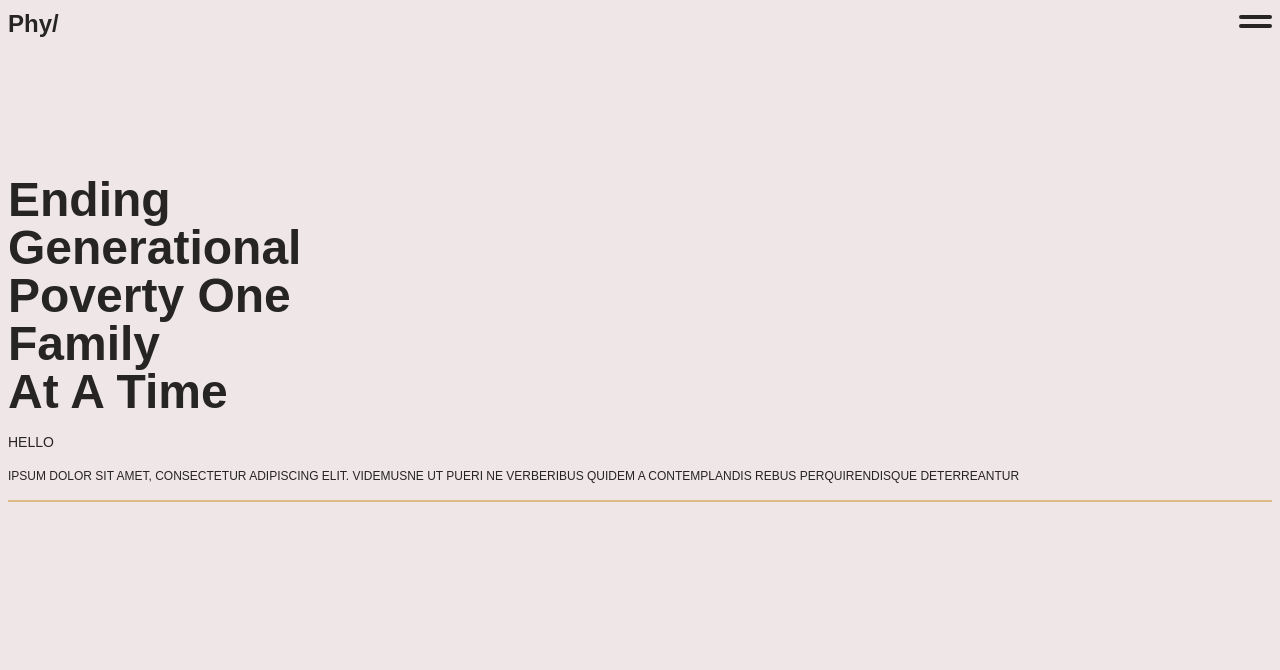
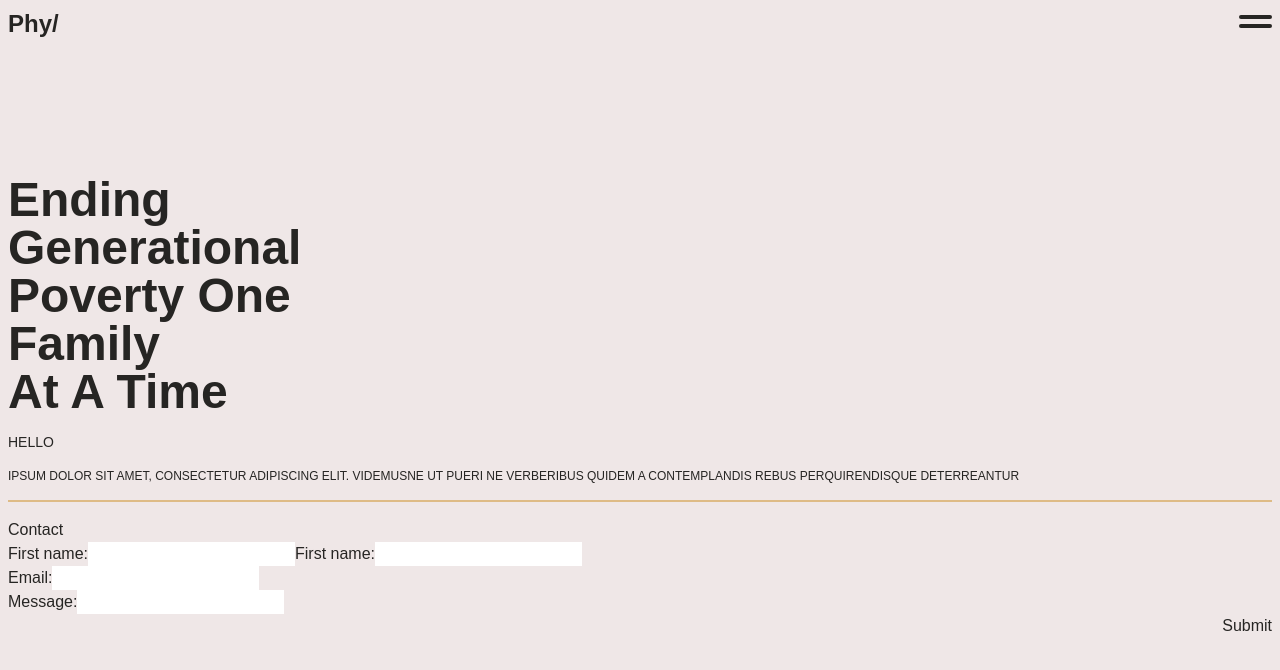
Before and after one commit to ddanner97/Phy-Financial, a React (Create React App) app: page / in a window 1280 px wide. Shown: the top 670 px of the page. Built offline with nearby package versions, Linux system fonts and the light colour scheme.

Commit message:
Add static contact form and home page styling

```diff
--- a/src/App.js
+++ b/src/App.js
@@ -18,10 +18,21 @@ function App() {
       {/* Loading Screen */}
       {loading &&
         <div className='absolute h-screen w-screen bg-secondary'>
-          <h1 className=' text-4xl text-primary relative top-2/4 text-center'>Welcome,</h1>
+          {/* <h1 className=' text-4xl text-primary relative top-2/4 text-center'>Welcome,</h1> */}
+          <div className="waviy text-4xl text-primary relative top-2/4 text-center">
+            <span className='animation-flip'>L</span>
+            <span>o</span>
+            <span>a</span>
+            <span>d</span>
+            <span>i</span>
+            <span>n</span>
+            <span>g</span>
+            <span>.</span>
+          </div>
         </div>
       }
 
+      {!loading &&
         <div className="main-view h-screen bg-primary text-secondary px-2">
 
         {/* Header - Navigation Bar */}
@@ -79,11 +90,47 @@ function App() {
           {/* About */}
 
           {/* Contact */}
-        <div className="contact">
+          <div id="contact" className="contact bg-primary">
+            <h1 className='pt-4 text-3xl'>Contact</h1>
+
+            <form>
+              <div className="name flex justify-between my-2">
+                <div className="first-name flex flex-col">
+                  <label for="fname">First name:</label>
+                  <input type="text" id="fname" name="fname"/>
+                </div>
+
+                <div className="last-name flex flex-col">
+                  <label for="fname">First name:</label>
+                  <input type="text" id="fname" name="fname"/>
+                </div>
+              </div>
+
+              <div className="email flex flex-col my-2">
+                <label for="email">Email:</label>
+                <input type="text" id="email" name="email"/>
+              </div>
+
+              <div className="message flex flex-col my-2">
+                <label for="email">Message:</label>
+                <input className='py-10' type="text" id="email" name="email"/>
+              </div>
+
+              <div className='flex'>
+                <div className='grow'>
+
+                </div>
+                <button>
+                  <p>Submit</p>
+                </button>
+              </div>
+            </form>
+
 
           </div>
 
         </div>
+      }
 
     </div>
   );
```
Lines whose indentation alone changed are shown as unchanged.
